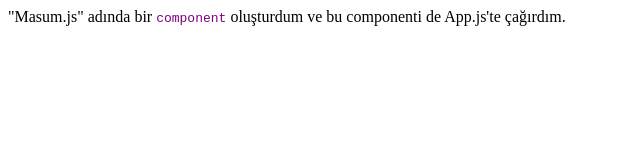
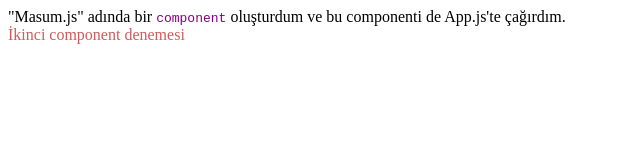
Before and after one commit to periakteon/react-giris, a React (Create React App) app: page / in a window 1280 px wide. Shown: the top 160 px of the page, without its empty margins (0-640 px from the left). Built offline with nearby package versions, Linux system fonts and the light colour scheme.

Commit message:
App.js içerisine ikinci componenti de çağırdık

```diff
--- a/src/App.css
+++ b/src/App.css
@@ -1,3 +1,7 @@
 code {
   color: purple;
 }
+
+.ikinci-deneme {
+  color:indianred;
+}
--- a/src/App.js
+++ b/src/App.js
@@ -1,3 +1,4 @@
+import Deneme from "./components/Deneme.jsx";
 import Masum from "./components/Masum.jsx";
 
 function App() {
@@ -5,6 +6,7 @@
   return (
     <div className="app">
       <Masum/>
+      <Deneme/>
     </div>
   );
 }
--- /dev/null
+++ b/src/components/Deneme.jsx
@@ -0,0 +1,7 @@
+const Deneme = () => {
+  return (
+    <div className="ikinci-deneme">İkinci component denemesi</div>
+  )
+}
+
+export default Deneme;
--- a/src/index.js
+++ b/src/index.js
@@ -1,6 +1,5 @@
 import React from 'react';
 import ReactDOM from 'react-dom/client';
-import "./App.css"
 
 // oluşturulan App.js'in import edildiği kısım
 import App from './App';
```
